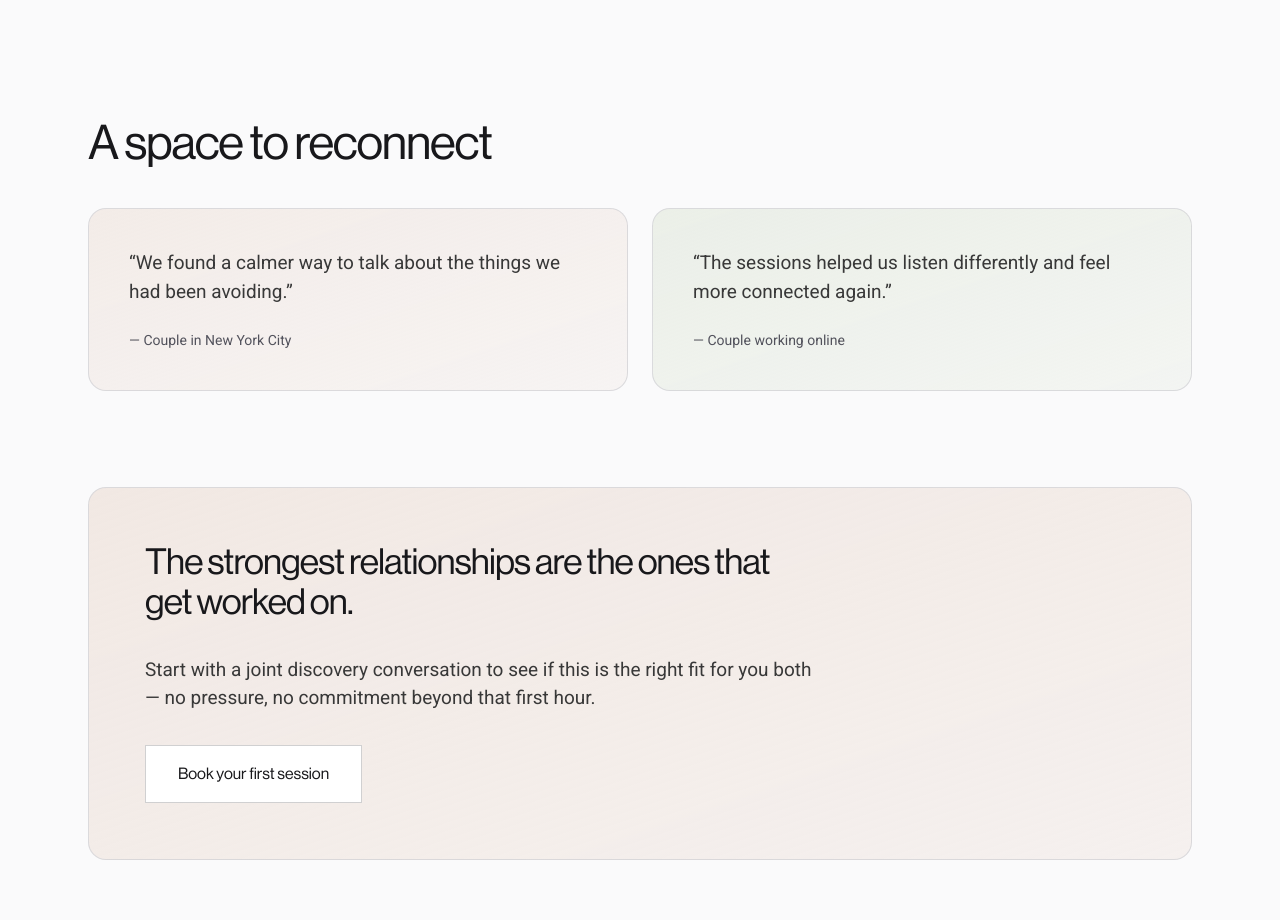
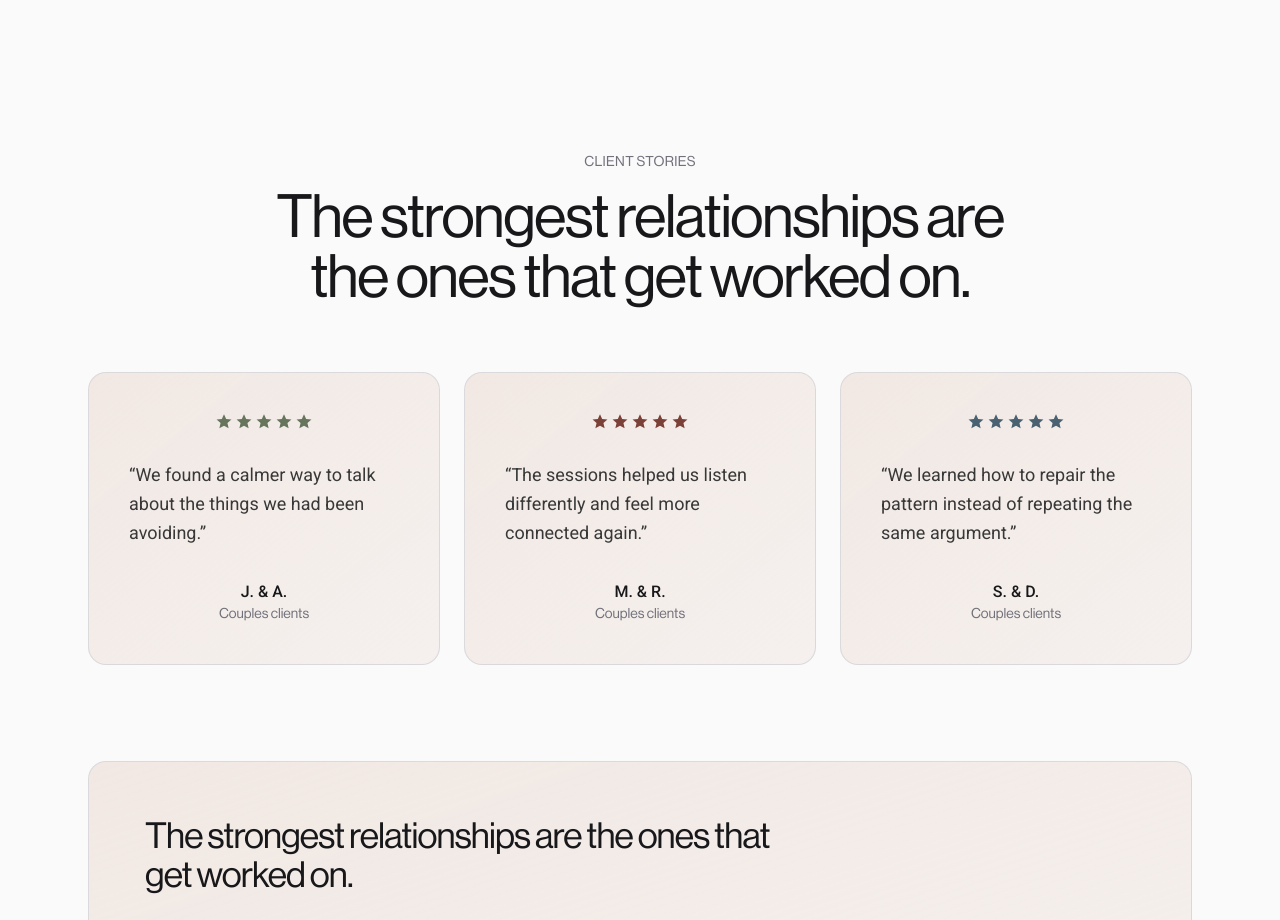
Before and after one commit to martamindacc/Aether, a Next.js app: page /couples-therapy-new-york-city in a window 1280 px wide. Shown: the part 1640-2560 px from the top of the page. Built offline with nearby package versions, Linux system fonts and the light colour scheme.

Commit message:
Match NYC couples client stories to homepage

```diff
--- a/app/couples-therapy-new-york-city/page.tsx
+++ b/app/couples-therapy-new-york-city/page.tsx
@@ -110,28 +110,55 @@ export default function CouplesTherapyNewYorkCityPage() {
           </div>
         </div>
 
-        <div className="mt-24">
-          <h2 className="font-[NeueHaasDisplayRoman,Arial,sans-serif] text-4xl font-medium tracking-tight sm:text-5xl">
-            A space to reconnect
+        <div className="mt-32 flex w-full max-w-6xl flex-col items-center gap-4">
+          <p className="text-sm uppercase tracking-wide text-zinc-500">Client Stories</p>
+          <h2 className="max-w-3xl text-balance text-center font-[NeueHaasDisplayRoman,Arial,sans-serif] text-5xl font-medium tracking-tight text-zinc-900 sm:text-6xl">
+            The strongest relationships are the ones that get worked on.
           </h2>
-          <div className="mt-10 grid gap-6 sm:grid-cols-2">
-            <blockquote className="rounded-2xl border border-zinc-300/80 bg-gradient-to-br from-[#eee2db]/60 to-[#eee2db]/25 p-8 sm:p-10">
-              <p className="font-[Roboto,Arial,sans-serif] text-[19px] leading-[1.5] text-[#383838]">
-                “We found a calmer way to talk about the things we had been avoiding.”
+        </div>
+        <div className="mt-16 grid w-full max-w-6xl gap-6 sm:grid-cols-3">
+          {[
+            {
+              quote: "We found a calmer way to talk about the things we had been avoiding.",
+              name: "J. & A.",
+              context: "Couples clients",
+              accentText: "text-[#66755c]",
+            },
+            {
+              quote: "The sessions helped us listen differently and feel more connected again.",
+              name: "M. & R.",
+              context: "Couples clients",
+              accentText: "text-[#7b4037]",
+            },
+            {
+              quote: "We learned how to repair the pattern instead of repeating the same argument.",
+              name: "S. & D.",
+              context: "Couples clients",
+              accentText: "text-[#496171]",
+            },
+          ].map((item) => (
+            <div
+              key={item.name}
+              className="flex flex-col gap-8 rounded-2xl border border-zinc-300/80 bg-gradient-to-br from-[#eee2db]/75 to-[#eee2db]/40 p-8 transition-colors duration-300 hover:bg-[#e2c3b2]/60 sm:p-10"
+            >
+              <div className={`flex justify-center gap-1 ${item.accentText}`} aria-hidden="true">
+                {Array.from({ length: 5 }).map((_, index) => (
+                  <svg key={index} width="16" height="16" viewBox="0 0 20 20" fill="currentColor">
+                    <path d="M10 1.5l2.7 6.06 6.6.63-5 4.4 1.5 6.46L10 15.9l-5.8 3.15 1.5-6.46-5-4.4 6.6-.63L10 1.5z" />
+                  </svg>
+                ))}
+              </div>
+              <p className="flex-1 font-[Roboto,Arial,sans-serif] text-lg leading-[1.6] text-[#383838]">
+                &ldquo;{item.quote}&rdquo;
               </p>
-              <footer className="mt-6 font-[Roboto,Arial,sans-serif] text-sm text-zinc-600">
-                — Couple in New York City
-              </footer>
-            </blockquote>
-            <blockquote className="rounded-2xl border border-zinc-300/80 bg-gradient-to-br from-[#e4eadf]/70 to-[#e4eadf]/30 p-8 sm:p-10">
-              <p className="font-[Roboto,Arial,sans-serif] text-[19px] leading-[1.5] text-[#383838]">
-                “The sessions helped us listen differently and feel more connected again.”
-              </p>
-              <footer className="mt-6 font-[Roboto,Arial,sans-serif] text-sm text-zinc-600">
-                — Couple working online
-              </footer>
-            </blockquote>
-          </div>
+              <div className="flex items-center justify-center gap-4">
+                <div className="flex flex-col items-center text-center">
+                  <span className="font-[Roboto,Arial,sans-serif] text-base font-medium text-zinc-900">{item.name}</span>
+                  <span className="text-sm text-zinc-500">{item.context}</span>
+                </div>
+              </div>
+            </div>
+          ))}
         </div>
 
         <div className="mt-24 flex flex-col items-start gap-8 rounded-2xl border border-zinc-300/80 bg-gradient-to-br from-[#eee2db]/75 to-[#eee2db]/40 p-10 sm:p-14">
```
